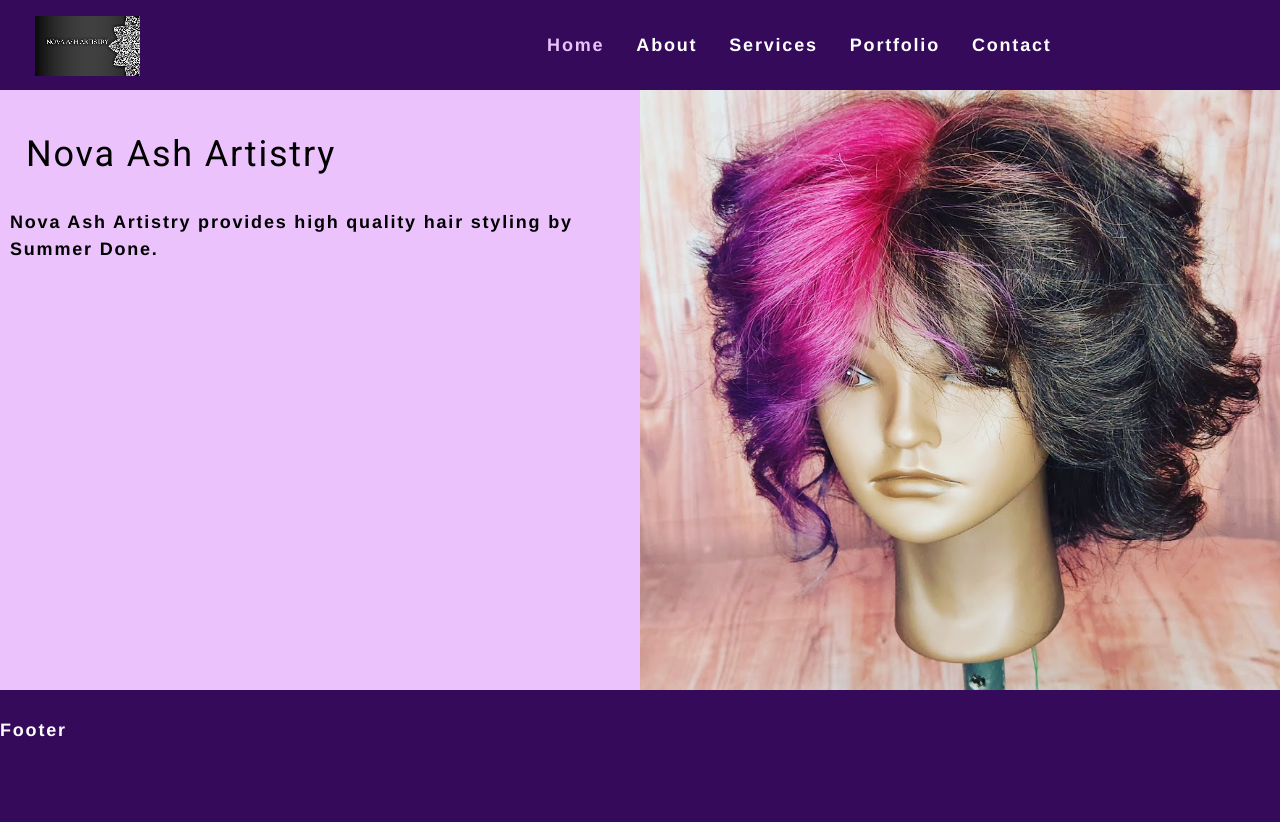
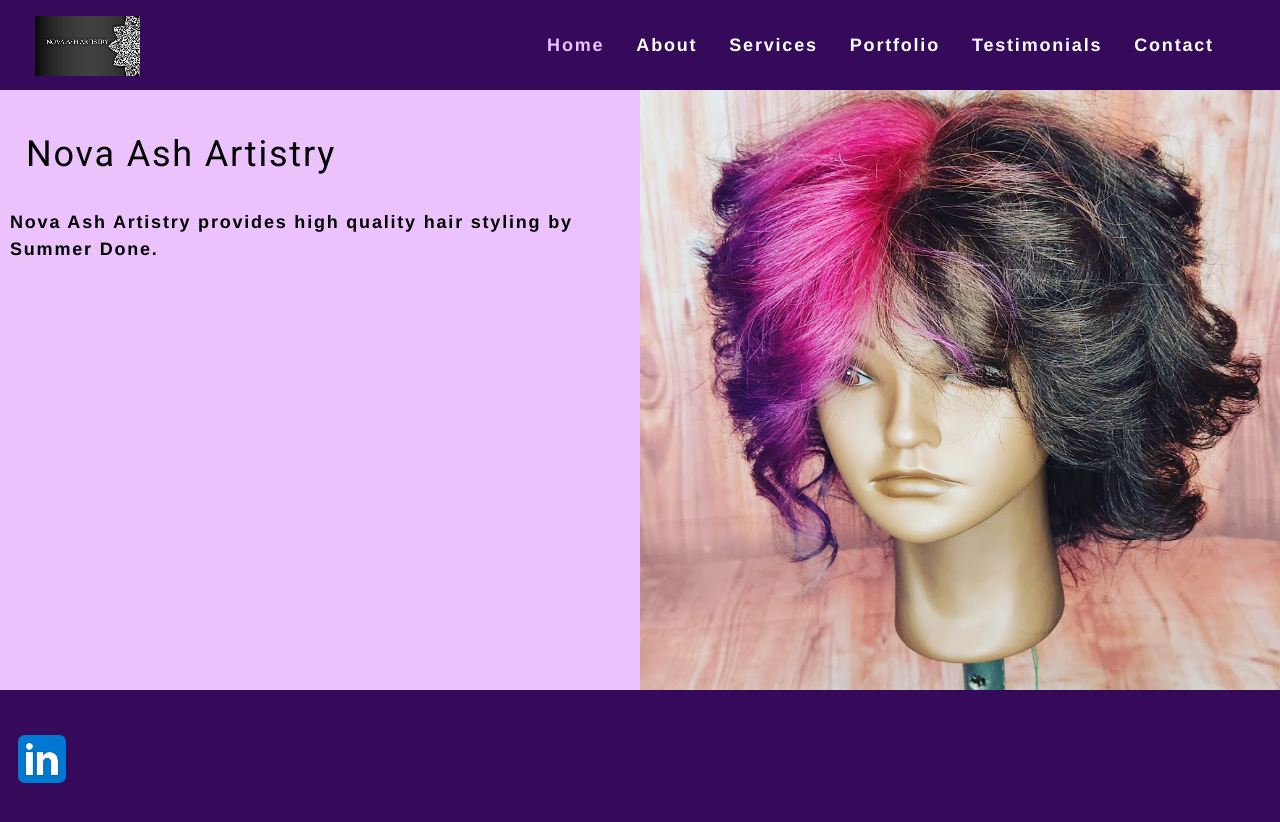
Before and after one commit to bdoneq7/novaashartistry, a React (Create React App) app: page / in a window 1280 px wide. Shown: the top 822 px of the page. Built offline with nearby package versions, Linux system fonts and the light colour scheme.

Commit message:
updated home and header

```diff
--- a/src/App.js
+++ b/src/App.js
@@ -6,6 +6,7 @@
 import About from "./components/About";
 import Services from "./components/Services";
 import Portfolio from "./components/Portfolio";
+import Testimonials from "./components/Testimonials";
 import Contact from "./components/Contact";
 
 function App() {
@@ -21,6 +22,8 @@
 				return <Services />;
 			case "portfolio":
 				return <Portfolio />;
+			case "testimonials":
+				return <Testimonials />;
 			case "contact":
 				return <Contact />;
 			default:
--- a/src/components/Footer/index.js
+++ b/src/components/Footer/index.js
@@ -4,7 +4,11 @@
 	return (
 		<footer className="footer">
 			<br/>
-			Footer
+			<img
+						src={require("../../assets/images/linkedin-logo.png")}
+						alt="LinkedIn"
+						className="logo"
+					></img>
 		</footer>
 	);
 }
--- a/src/components/Header/index.js
+++ b/src/components/Header/index.js
@@ -9,6 +9,7 @@
 		<header>
 			<div class="logodiv">
 			<img src={logo} className="my-2" alt="Nova Ash Artistry" title="Nova Ash Artistry" />
+
 			</div>
 			<div class="linksdiv">
 				<Nav
@@ -17,11 +18,7 @@
 
 
 				>
-					<img
-						src={require("../../assets/images/linkedin-logo.png")}
-						alt="LinkedIn"
-						className="logo"
-					></img>
+
 				</Nav>
 
 
--- a/src/components/Nav/index.js
+++ b/src/components/Nav/index.js
@@ -19,6 +19,9 @@
 				<li className={currentTab === "portfolio" ? "mx-2 navActive" : "mx-2"}>
 					<span onClick={() => setCurrentTab("portfolio")}>Portfolio</span>
 				</li>
+				<li className={currentTab === "testimonials" ? "mx-2 navActive" : "mx-2"}>
+					<span onClick={() => setCurrentTab("testimonials")}>Testimonials</span>
+				</li>
 				<li className={currentTab === "contact" ? "mx-2 navActive" : "mx-2"}>
 					<span onClick={() => setCurrentTab("contact")}>Contact</span>
 				</li>
--- /dev/null
+++ b/src/components/Testimonials/index.js
@@ -0,0 +1,27 @@
+import React from 'react';
+import hair from "../../assets/images/hair.jpg";
+
+function Testimonials(props) {
+    return (
+      <section>
+
+        <div className="leftsection">
+          <br/>
+        <h1 className="mx-2" id="about">Nova Ash Artistry Testimonials</h1>
+
+
+
+        </div>
+
+
+        <div className="rightsection">
+        <img src={hair} style={{ width: "100%", height: "100%" }} alt="Hair Color Example" title="Hair Color Example" />
+
+        </div>
+
+      </section>
+    );
+
+  }
+
+  export default Testimonials;
--- a/src/index.css
+++ b/src/index.css
@@ -100,6 +100,7 @@
   height: 200px;
   width: 100%;
   float: left;
+  padding: 10px;
 }
 
 
```
